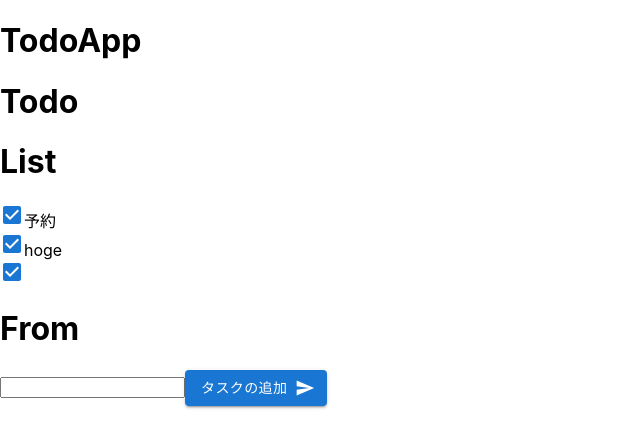
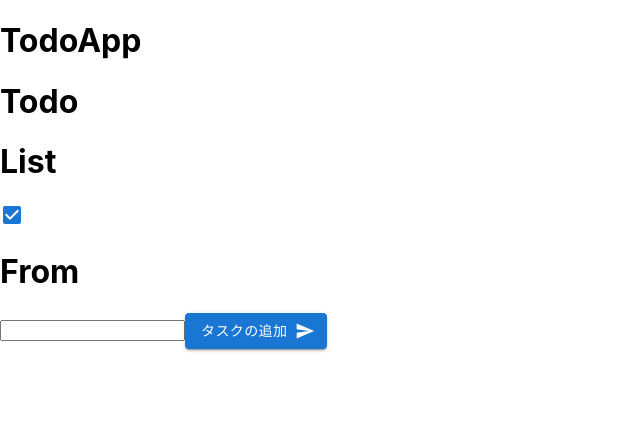
Before and after one commit to Shunsuke-Torus/webTodo, a React (Create React App) app: page / in a window 1280 px wide. Both pictures are taken after a click on the button "タスクの追加". Shown: the top 448 px of the page, without its empty margins (0-640 px from the left). Built offline with nearby package versions, Linux system fonts and the light colour scheme.

Commit message:
Add:基本的な｢追加｣｢削除｣｢完了｣｢変更｣の作成

```diff
--- /dev/null
+++ b/src/components/Item.js
@@ -0,0 +1,38 @@
+import React from 'react'
+import CheckBoxIcon from '@mui/icons-material/CheckBox';
+import { useState } from 'react';
+
+const Item = ({todo,deleteTodo,updateTodo}) => {
+  const [changeValue, setChangeValue] = useState(todo.content)
+
+  const changeContent = (e) =>{
+    setChangeValue(e.target.value)
+  }
+
+  const toggleEditMode = () =>{
+    const newTodo = {...todo,flag: !todo.flag}
+    updateTodo(newTodo)
+  }
+
+  const confirmContent = (e) =>{
+    e.preventDefault()
+    const newTodo = {...todo,
+      flag: !todo.flag,
+      content: changeValue
+    }
+    updateTodo(newTodo)
+  }
+
+  return (
+    <div key={todo.id}>
+      <CheckBoxIcon color='primary' onClick={()=>{deleteTodo(todo.id)}} >完了</CheckBoxIcon>
+      <form onSubmit={confirmContent} >
+      {todo.flag ? (<input type="text" value={changeValue} onChange={(e)=>{changeContent(e)}} />)
+        :(<span onDoubleClick={toggleEditMode} >{todo.content}</span>)}
+      </form>
+
+    </div>
+  )
+}
+
+export default Item
--- a/src/components/List.js
+++ b/src/components/List.js
@@ -1,28 +1,20 @@
 import React from 'react'
-import CheckBoxIcon from '@mui/icons-material/CheckBox';
+import Item from './Item';
 
-const List = ({todosList,removeTodo}) => {
+const List = ({todosList,removeTodo,updateTodo}) => {
   const deleteTodo = (id) =>{
     removeTodo(id)
   }
-
-  const todo = todosList.map(todo =>{
-    return(
-      <div key={todo.id} >
-        <CheckBoxIcon color='primary' onClick={()=>{deleteTodo(todo.id)}} >完了</CheckBoxIcon>
-        <span>{todo.content}</span>
-      </div>
-    )
-  })
-
-
-
 
   return (
     <div>
       <h1>List</h1>
       <div>
-        {todo}
+      {todosList.map(todo =>{
+        return(
+          <Item todo={todo} deleteTodo={deleteTodo} key={todo.id} updateTodo={updateTodo} />
+        )
+      })}
       </div>
     </div>
   )
--- a/src/components/Todo.js
+++ b/src/components/Todo.js
@@ -1,19 +1,10 @@
-import { useState } from 'react'
-
+import { useState} from 'react'
 import React from 'react'
 import List from './List'
 import Form from './Form'
 
 const Todo = () => {
-  const [todosList, setTodosList] = useState(
-    [{
-    id: 1,
-    content: "予約"
-    },{
-    id : 2,
-    content: "hoge"
-    }]
-  )
+  const [todosList, setTodosList] = useState([])
 
   const createTodo = (todos) =>{
     setTodosList([...todosList,todos])
@@ -26,16 +17,37 @@ const Todo = () => {
     setTodosList(newTodosList)
   }
 
+  const updateTodo = (todos) =>{
+    const newTodo = todosList.map(_todo=>{
+      return _todo.id === todos.id ? {..._todo,...todos} :{..._todo}
+    })
+    setTodosList(newTodo)
+  }
 
 
   return (
     <div>
       <h1>TodoApp</h1>
       <h1>Todo</h1>
-      <List todosList={todosList} removeTodo={removeTodo} />
+      {/* <TodoContext.Provider todosList={todosList}>
+        <TodoDispatchContext>
+          <List removeTodo={removeTodo} />
+          <Form createTodo={createTodo} />
+        </TodoDispatchContext>
+      </TodoContext.Provider> */}
+      <List removeTodo={removeTodo} todosList ={todosList} updateTodo={updateTodo} />
       <Form createTodo={createTodo} />
+
     </div>
   )
 }
 
+// const useTodo = () =>{
+//   return useContext(TodoContext)
+// }
+// const useDispatchTodo = () =>{
+//   return useContext(TodoDispatchContext)
+// }
+// export {useTodo,useDispatchTodo}
+
 export default Todo
```
Also changed, not shown: src/contexts/TodoContext.js (added, +9 -0 lines).
